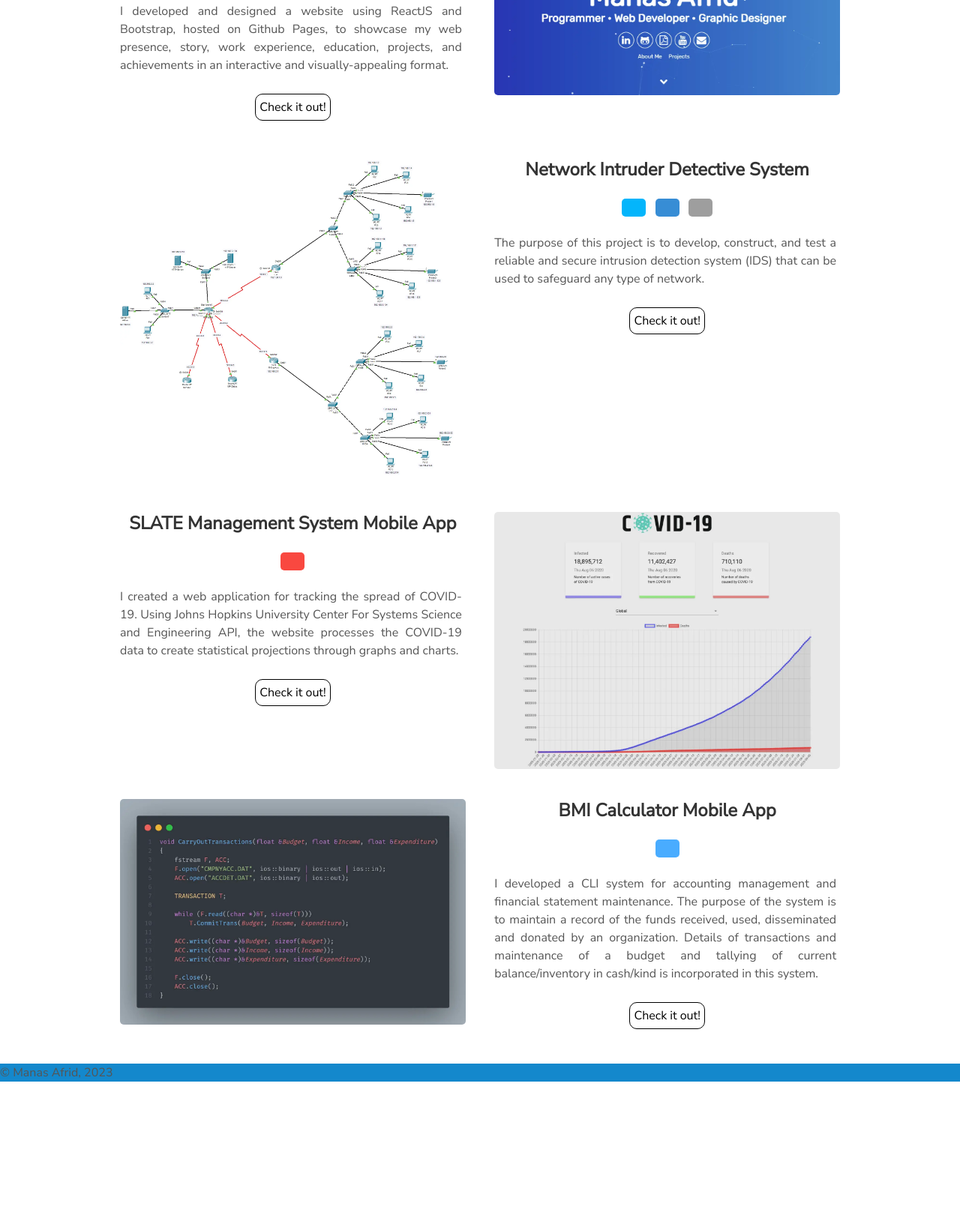
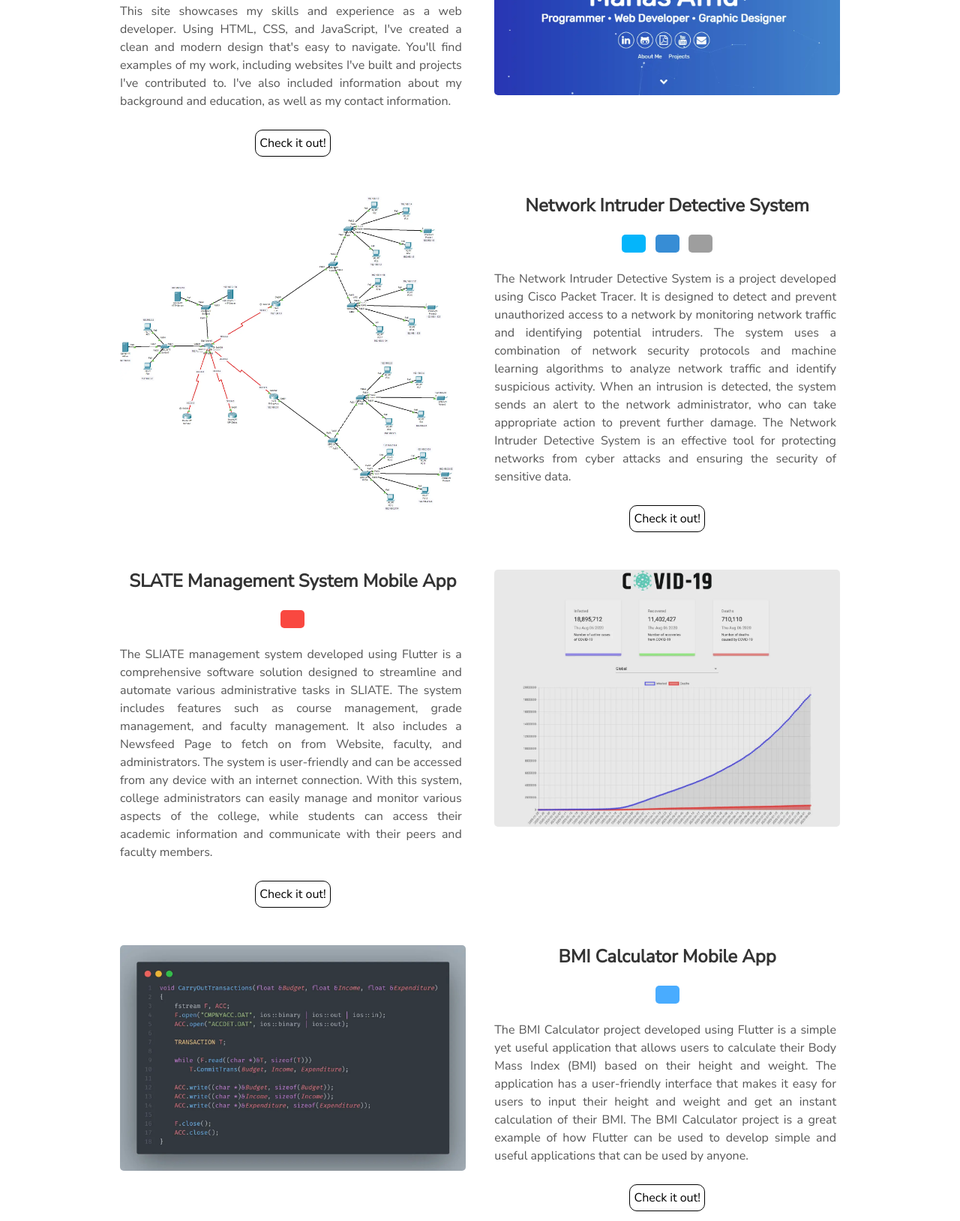
Before and after one commit to afridmanas/portfolio-manas.github.io, a plain HTML site: page index.html in a window 1280 px wide. Shown: the part 2299-3928 px from the top of the page at 75% size. Before the commit the page ends 3758 px from the top, so only its background shows below. Drawn offline with nearby package versions, Linux system fonts and the light colour scheme; grey boxes are pictures that could not be loaded.

Commit message:
Update index.html

```diff
--- a/index.html
+++ b/index.html
@@ -168,9 +168,7 @@
             <img height="32" width="32" src="https://unpkg.com/simple-icons@3.4.0/icons/github.svg" />
           </div>
           <p style="text-align: justify">
-            I developed and designed a website using ReactJS and Bootstrap, hosted on Github Pages, to showcase my web
-            presence, story, work experience, education, projects, and achievements in an interactive and
-            visually-appealing format.
+            This site showcases my skills and experience as a web developer. Using HTML, CSS, and JavaScript, I've created a clean and modern design that's easy to navigate. You'll find examples of my work, including websites I've built and projects I've contributed to. I've also included information about my background and education, as well as my contact information.
           </p>
           <a class="project-link" target="_blank" href="https://www.manasafrid.me/">Check it out!</a>
         </div>
@@ -202,8 +200,7 @@
           &nbsp;
           <img height="32" width="32" src="https://unpkg.com/simple-icons@3.4.0/icons/github.svg" />
           <p style="text-align: justify">
-            The purpose of this project is to develop, construct, and test a reliable and secure intrusion detection system (IDS) that can be used to safeguard any type of network.
-          </p>
+            The Network Intruder Detective System is a project developed using Cisco Packet Tracer. It is designed to detect and prevent unauthorized access to a network by monitoring network traffic and identifying potential intruders. The system uses a combination of network security protocols and machine learning algorithms to analyze network traffic and identify suspicious activity. When an intrusion is detected, the system sends an alert to the network administrator, who can take appropriate action to prevent further damage. The Network Intruder Detective System is an effective tool for protecting networks from cyber attacks and ensuring the security of sensitive data.  </p>
           <a class="project-link" target="_blank" href="https://github.com/afridmanas/network-intruder-detective-system"
             >Check it out!</a
           >
@@ -229,9 +226,7 @@
             />
           </div>
           <p style="text-align: justify">
-            I created a web application for tracking the spread of COVID-19. Using Johns Hopkins University Center For
-            Systems Science and Engineering API, the website processes the COVID-19 data to create statistical
-            projections through graphs and charts.
+            The SLIATE management system developed using Flutter is a comprehensive software solution designed to streamline and automate various administrative tasks in SLIATE. The system includes features such as  course management, grade management, and faculty management. It also includes a Newsfeed Page to fetch on from Website, faculty, and administrators. The system is user-friendly and can be accessed from any device with an internet connection. With this system, college administrators can easily manage and monitor various aspects of the college, while students can access their academic information and communicate with their peers and faculty members.
           </p>
           <a class="project-link" target="_blank" href="https://github.com/afridmanas/sliate-managment-system">
             Check it out!
@@ -262,10 +257,7 @@
             />
           </div>
           <p style="text-align: justify">
-            I developed a CLI system for accounting management and financial statement maintenance. The purpose of the
-            system is to maintain a record of the funds received, used, disseminated and donated by an organization.
-            Details of transactions and maintenance of a budget and tallying of current balance/inventory in cash/kind
-            is incorporated in this system.
+            The BMI Calculator project developed using Flutter is a simple yet useful application that allows users to calculate their Body Mass Index (BMI) based on their height and weight. The application has a user-friendly interface that makes it easy for users to input their height and weight and get an instant calculation of their BMI. The BMI Calculator project is a great example of how Flutter can be used to develop simple and useful applications that can be used by anyone.
           </p>
           <a class="project-link" target="_blank" href="https://github.com/afridmanas/bmi_calculator">
             Check it out!
```
